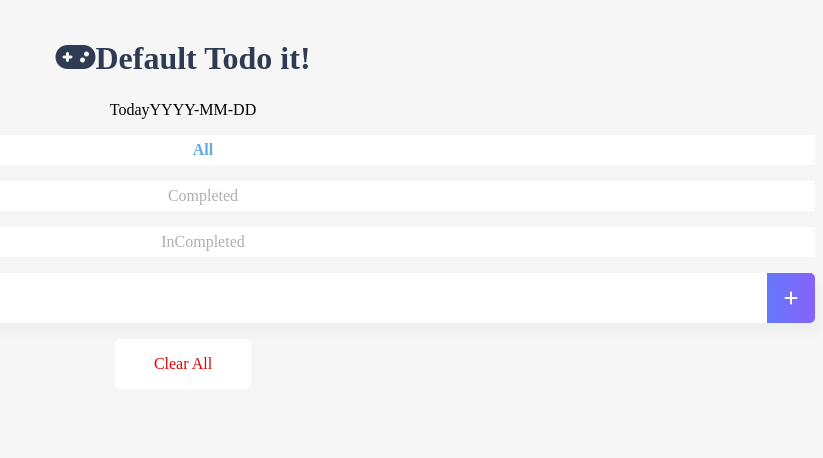
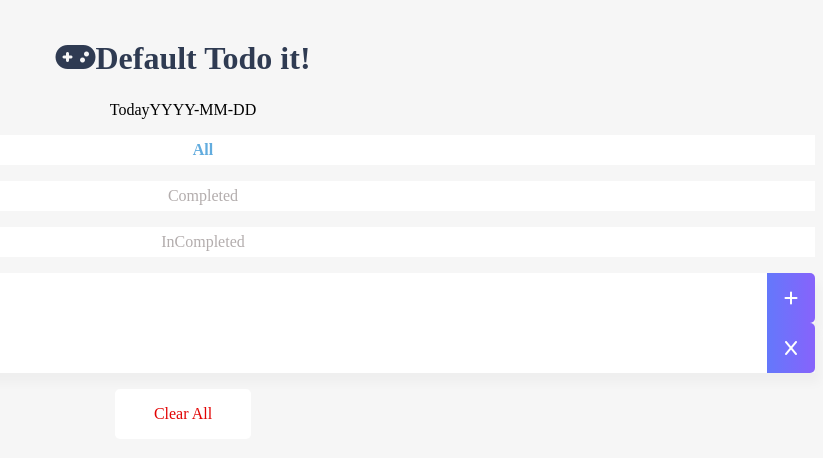
Before and after one commit to geunheejung/vue-intermediate, a Vue app: page / in a window 1280 px wide. Shown: the top 458 px of the page, without its empty margins (457-1280 px from the left). Built offline with nearby package versions, Linux system fonts and the light colour scheme.

Commit message:
vuex 헬퍼 함수 적용 및 검색 기능 추가.

```diff
--- a/src/App.vue
+++ b/src/App.vue
@@ -1,70 +1,72 @@
 <script>
 import Spinner from "vue-simple-spinner";
+import { mapState, mapGetters, mapActions } from "vuex";
 
 // setup 키워드 등록 안해줄 경우 템플릿에서 직접 사용할 수 없기에 직접 연결해줘야 하는듯.
 import TodoHeader from "./components/TodoHeader.vue";
 import TodoInput from "./components/TodoInput.vue";
 import TodoList from "./components/TodoList.vue";
+import TodoSearch from "./components/TodoSearch.vue";
 import TodoFooter from "./components/TodoFooter.vue";
-import { types } from "./modules/Todo";
 import { FILTER_KEYWORD } from "./types/todo";
-import { FETCH_STATUS } from "./modules/common";
+import { types } from "./actions/todoAction";
 
 export default {
   components: {
-    TodoHeader: TodoHeader,
-    TodoInput: TodoInput,
-    TodoList: TodoList,
-    TodoFooter: TodoFooter,
+    TodoHeader,
+    TodoInput,
+    TodoList,
+    TodoSearch,
+    TodoFooter,
     Spinner,
   },
   data: function () {
     return {
       todoTitle: "Default Todo",
+      searchKeyword: "",
     };
   },
   created: function () {
     this.$store.dispatch(types.FETCH_TODO_LIST);
   },
   methods: {
+    ...mapActions([...Object.keys(types)]),
     addTodoItem: function (newTodoItem) {
-      this.$store.dispatch(types.ADD_TODO_ITEM, newTodoItem);
+      this[types.ADD_TODO_ITEM](newTodoItem);
     },
     removeTodoItem: function (removeTodoItem) {
-      this.$store.dispatch(types.REMOVE_TODO_ITEM, removeTodoItem);
+      this[types.REMOVE_TODO_ITEM](removeTodoItem);
     },
     toggleTodoItem: function (targetIndex) {
-      this.$store.dispatch(types.TOGGLE_TODO_ITEM, targetIndex);
+      this[types.TOGGLE_TODO_ITEM](targetIndex);
     },
     filterTodoList: function (filterKeyword) {
-      this.$store.dispatch(types.SET_FILTER_KEYWORD, filterKeyword);
+      this[types.SET_FILTER_KEYWORD](filterKeyword);
+    },
+    searchTodoItem(keyword) {
+      this.searchKeyword = keyword;
     },
   },
+  // 템플릿 내에서의 데이터 접근은 최소화하고, 연산 또는 데이터 접근에 대해서는 스크립트 내에서 처리한 뒤 바인딩 해주는게 권고.
   computed: {
+    // computed에서 mapState 호출 시 반환된 객체의 대해서 전부 할당해줘야하기에, 스프레드 오퍼레이터가 써야함.
+    ...mapState(["todoList", "filterKeyword", "status"]),
+    ...mapGetters(["isCompletedFetch", "searchedTodoItem"]),
+
     filteredTodoItems: function () {
-      const { todoList, filterKeyword } = this;
+      const { todoList, filterKeyword, searchKeyword, searchedTodoItem } = this;
 
-      if (filterKeyword === FILTER_KEYWORD.ALL) return todoList;
-      return todoList.filter(({ isCompleted }) =>
+      // keyword를 전달 받으면, keyword에 따른 filterList를 만들어내고, 이 filterList를 토대로 completed
+      // keyword를 받아서 데이터 리스트를 저장하든
+      // keyword를 저장하든 상위에서 남겨놔야 효율적으로 처리 가능함
+      // 또는 keyword를 vuex로 관리해도 될듯 -> todo의 대한 ui상태
+
+      const _todoList = searchedTodoItem(searchKeyword);
+
+      if (filterKeyword === FILTER_KEYWORD.ALL) return _todoList;
+      return _todoList.filter(({ isCompleted }) =>
         filterKeyword === FILTER_KEYWORD.COMPLETED ? isCompleted : !isCompleted
       );
-    },
-    todoList: function () {
-      const {
-        state: { todoList },
-      } = this.$store;
-
-      return todoList;
-    },
-    filterKeyword: function () {
-      return this.$store.state.filterKeyword;
-    },
-    isCompletedFetching: function () {
-      const {
-        state: { status },
-      } = this.$store;
-
-      return status === FETCH_STATUS.SUCCESS;
     },
   },
 };
@@ -72,10 +74,10 @@ export default {
 
 <template>
   <div>
-    <div class="spinner" v-if="!isCompletedFetching">
+    <div class="spinner" v-if="!isCompletedFetch">
       <span>Loading...</span>
     </div>
-    <div v-if="isCompletedFetching">
+    <div v-if="isCompletedFetch">
       <TodoHeader
         @filterTodoList="filterTodoList"
         v-bind:condition="filterKeyword"
@@ -91,6 +93,7 @@ export default {
         @removeTodoItem="removeTodoItem"
         @toggleTodoItem="toggleTodoItem"
       ></TodoList>
+      <TodoSearch @searchTodoItem="searchTodoItem"></TodoSearch>
       <TodoFooter> </TodoFooter>
     </div>
   </div>
--- /dev/null
+++ b/src/actions/todoAction.ts
@@ -0,0 +1,74 @@
+import { FETCH_STATUS } from "../common";
+import { getTodoList } from "../services/todo";
+import { ITodo } from "../types/todo";
+
+export const types = {
+  SET_TODO_LIST: "SET_TODO_LIST",
+  CHANGE_STATUS: "CHANGE_STATUS",
+  ADD_TODO_ITEM: "ADD_TODO_ITEM",
+  REMOVE_TODO_ITEM: "REMOVE_TODO_ITEM",
+  TOGGLE_TODO_ITEM: "TOGGLE_TODO_ITEM",
+  SET_FILTER_KEYWORD: "SET_FILTER_KEYWORD",
+  FETCH_TODO_LIST: "FETCH_TODO_LIST",
+};
+
+export const mutations = {
+  [types.SET_TODO_LIST](state, newTodoList) {
+    state.todoList = newTodoList;
+  },
+  [types.CHANGE_STATUS](state, newStatus) {
+    state.status = newStatus;
+  },
+  [types.ADD_TODO_ITEM](state, newTodoItem: ITodo) {
+    state.todoList.push(newTodoItem);
+  },
+  [types.REMOVE_TODO_ITEM](state, removeTodoItem: ITodo) {
+    state.todoList = state.todoList.filter(
+      (todo) => todo.id !== removeTodoItem.id
+    );
+  },
+  [types.TOGGLE_TODO_ITEM](state, toggleTodoIndex: number) {
+    state.todoList[toggleTodoIndex].isCompleted =
+      !state.todoList[toggleTodoIndex].isCompleted;
+  },
+  [types.SET_FILTER_KEYWORD](state, filterKeyword: FilterKeywordType) {
+    state.filterKeyword = filterKeyword;
+  },
+};
+
+export const actions = {
+  async [types.FETCH_TODO_LIST](context) {
+    try {
+      context.commit(types.CHANGE_STATUS, FETCH_STATUS.REQUEST);
+      const todoList = await getTodoList();
+      context.commit(types.SET_TODO_LIST, todoList);
+      context.commit(types.CHANGE_STATUS, FETCH_STATUS.SUCCESS);
+    } catch (error) {
+      context.commit(types.CHANGE_STATUS, FETCH_STATUS.FAILURE);
+    }
+  },
+  [types.ADD_TODO_ITEM](context, payload) {
+    context.commit(types.ADD_TODO_ITEM, payload);
+  },
+  [types.REMOVE_TODO_ITEM](context, payload) {
+    context.commit(types.REMOVE_TODO_ITEM, payload);
+  },
+  [types.TOGGLE_TODO_ITEM](context, payload) {
+    context.commit(types.TOGGLE_TODO_ITEM, payload);
+  },
+  [types.SET_FILTER_KEYWORD](context, payload) {
+    context.commit(types.SET_FILTER_KEYWORD, payload);
+  },
+};
+
+export const getters = {
+  // (state, getter) => cal state
+  isCompletedFetch(state, getters) {
+    console.log(`other getters ${getters}`);
+    return state.status === FETCH_STATUS.SUCCESS;
+  },
+  searchedTodoItem: (state) => (keyword: string) => {
+    if (!keyword) return state.todoList;
+    return state.todoList.filter((todo) => todo.content.includes(keyword));
+  },
+};
--- /dev/null
+++ b/src/components/TodoSearch.vue
@@ -0,0 +1,65 @@
+<template>
+  <div>
+    <div class="input-box shadow">
+      <input type="text" v-model="keyword" v-on:keyup.enter="searchTodoItem" />
+      <span class="add-container" v-on:click="clear">
+        <i class="fa-solid fa-x add-btn"></i>
+      </span>
+    </div>
+  </div>
+</template>
+
+<script>
+export default {
+  data: function () {
+    return {
+      keyword: "",
+    };
+  },
+  methods: {
+    searchTodoItem() {
+      this.$emit("searchTodoItem", this.keyword);
+    },
+    clear: function () {
+      this.$emit("searchTodoItem", "");
+      this.keyword = "";
+    },
+  },
+};
+// search keyword를 App vue에서 관리하고, search keyword에 따라 filter list를 처리하자
+// 부모에서 이벤트 받아와서 연결해줘야 함.
+// keyword만 관리하고 검색 버튼 입력 시 검색 되게 해도 될듯.
+</script>
+
+<style scoped>
+.input-box input:focus {
+  outline: none;
+}
+
+.input-box {
+  display: flex;
+  height: 50px;
+}
+
+.input-box input {
+  flex-grow: 1;
+  padding: 0 0.9rem;
+  border-style: none;
+  border-radius: 5px 0 0 5px;
+  font-size: 0.9rem;
+}
+
+.add-container {
+  display: flex;
+  justify-content: center;
+  align-items: center;
+  gap: 0.2rem;
+  width: 3rem;
+  background: linear-gradient(to right, #6478fb, #8763fb);
+  border-radius: 0 5px 5px 0;
+}
+
+.add-btn {
+  color: #fff;
+}
+</style>
--- a/src/main.js
+++ b/src/main.js
@@ -1,5 +1,5 @@
 import { createApp } from "vue";
-import todoStore from "./modules/Todo";
+import todoStore from "./store/todoStore";
 import App from "./App.vue";
 
 import "./assets/main.css";
--- a/src/modules/Todo.ts
+++ /dev/null
@@ -1,79 +0,0 @@
-import { createStore } from "vuex";
-import { FilterKeywordType, ITodo, TodoListType } from "../types/todo";
-import { StatusType, FETCH_STATUS } from "./common";
-import { getTodoList } from "../services/todo";
-
-export const types = {
-  SET_TODO_LIST: "SET_TODO_LIST",
-  CHANGE_STATUS: "CHANGE_STATUS",
-  ADD_TODO_ITEM: "ADD_TODO_ITEM",
-  REMOVE_TODO_ITEM: "REMOVE_TODO_ITEM",
-  TOGGLE_TODO_ITEM: "TOGGLE_TODO_ITEM",
-  SET_FILTER_KEYWORD: "SET_FILTER_KEYWORD",
-  FETCH_TODO_LIST: "FETCH_TODO_LIST",
-};
-
-export interface IInitialState {
-  todoList: TodoListType;
-  status: StatusType;
-  filterKeyword: FilterKeywordType;
-}
-
-const Todo = createStore<IInitialState>({
-  state: () => {
-    return {
-      todoList: [],
-      status: "REQUEST",
-      filterKeyword: "ALL",
-    };
-  },
-  mutations: {
-    [types.SET_TODO_LIST](state, newTodoList) {
-      state.todoList = newTodoList;
-    },
-    [types.CHANGE_STATUS](state, newStatus) {
-      state.status = newStatus;
-    },
-    [types.ADD_TODO_ITEM](state, newTodoItem: ITodo) {
-      state.todoList.push(newTodoItem);
-    },
-    [types.REMOVE_TODO_ITEM](state, removeTodoItem: ITodo) {
-      state.todoList = state.todoList.filter(
-        (todo) => todo.id !== removeTodoItem.id
-      );
-    },
-    [types.TOGGLE_TODO_ITEM](state, toggleTodoIndex: number) {
-      state.todoList[toggleTodoIndex].isCompleted =
-        !state.todoList[toggleTodoIndex].isCompleted;
-    },
-    [types.SET_FILTER_KEYWORD](state, filterKeyword: FilterKeywordType) {
-      state.filterKeyword = filterKeyword;
-    },
-  },
-  actions: {
-    async [types.FETCH_TODO_LIST](context) {
-      try {
-        context.commit(types.CHANGE_STATUS, FETCH_STATUS.REQUEST);
-        const todoList = await getTodoList();
-        context.commit(types.SET_TODO_LIST, todoList);
-        context.commit(types.CHANGE_STATUS, FETCH_STATUS.SUCCESS);
-      } catch (error) {
-        context.commit(types.CHANGE_STATUS, FETCH_STATUS.FAILURE);
-      }
-    },
-    [types.ADD_TODO_ITEM](context, payload) {
-      context.commit(types.ADD_TODO_ITEM, payload);
-    },
-    [types.REMOVE_TODO_ITEM](context, payload) {
-      context.commit(types.REMOVE_TODO_ITEM, payload);
-    },
-    [types.TOGGLE_TODO_ITEM](context, payload) {
-      context.commit(types.TOGGLE_TODO_ITEM, payload);
-    },
-    [types.SET_FILTER_KEYWORD](context, payload) {
-      context.commit(types.SET_FILTER_KEYWORD, payload);
-    },
-  },
-});
-
-export default Todo;
--- a/src/store/todoStore.ts
+++ b/src/store/todoStore.ts
@@ -0,0 +1,31 @@
+import { createStore } from "vuex";
+import { FilterKeywordType, TodoListType } from "../types/todo";
+import { StatusType } from "../common";
+import { actions, getters, mutations } from "../actions/todoAction";
+
+export interface IInitialState {
+  todoList: TodoListType;
+  status: StatusType;
+  filterKeyword: FilterKeywordType;
+}
+
+const Todo = createStore<IInitialState>({
+  state: () => {
+    return {
+      todoList: [],
+      status: "REQUEST",
+      filterKeyword: "ALL",
+    };
+  },
+  getters: {
+    ...getters,
+  },
+  mutations: {
+    ...mutations,
+  },
+  actions: {
+    ...actions,
+  },
+});
+
+export default Todo;
```
Also changed, not shown: src/common.ts (renamed from src/modules/common.ts).
